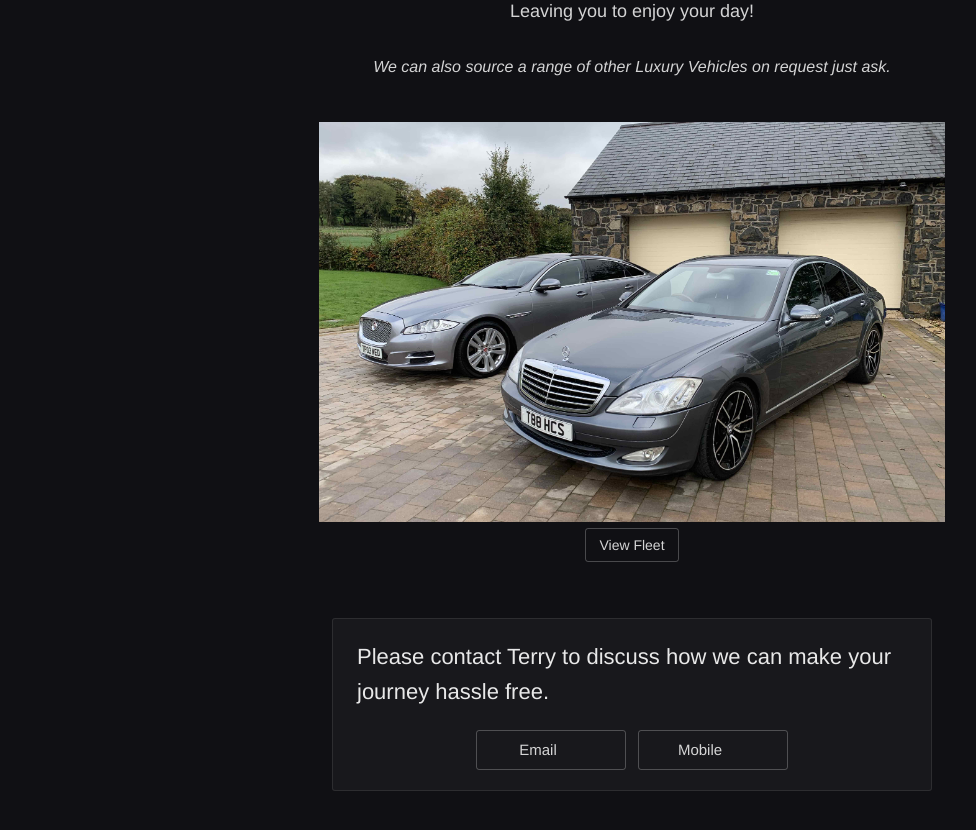
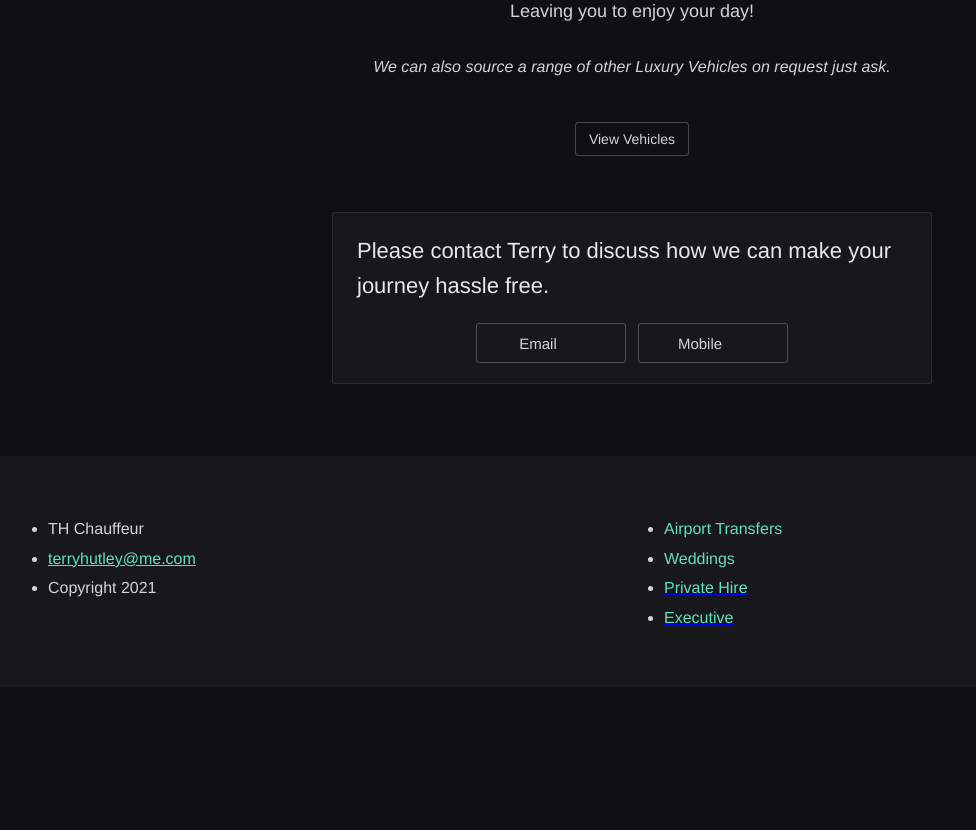
Before and after one commit to ryan-richards/thchauffeur, a Vue app: page /weddings in a window 1280 px wide. Shown: the part 1160-1990 px from the top of the page, without its empty margins (8-984 px from the left). After the commit the page ends 1847 px from the top, so only its background shows below. Built offline with nearby package versions, Linux system fonts and the light colour scheme; some icons are missing; what @vueuse/head would draw is missing.

Commit message:
button modal

```diff
--- a/src/views/AirportTransfers.vue
+++ b/src/views/AirportTransfers.vue
@@ -35,6 +35,16 @@
  <n-text italic>Travel in style in our Luxury Mercedes S class</n-text>
 </n-h3>
 
+ <n-space justify class="center" style="max-width: 700px" @click="openModal" >
+    <n-button @click="openModal">View Vehicles</n-button>
+</n-space>
+
+<n-modal v-model:show="showModal"
+:mask-closable="false" preset="dialog" title="Current Fleet"
+:show-icon="false" :on-close="unlock"
+>
+    <ImageSlider />
+</n-modal>
 
 <Contact />
 
@@ -45,13 +55,33 @@
 
 
 <script>
-import { defineComponent } from "vue";
+import { defineComponent , ref } from "vue";
 import Contact from "../components/Contact.vue"
+import ImageSlider from "../components/ImageSlider.vue"
 export default defineComponent({
   components: {
-    Contact
+    Contact,
+    ImageSlider
   },
-  setup() {},
+    setup() {
+
+    const showModal = ref(false);
+
+    function openModal(){
+      showModal.value = true;
+      document.body.classList.add("modal-open");
+    }
+
+    function unlock(){
+      document.body.classList.remove("modal-open");
+    }
+
+    return{
+      showModal,
+      openModal,
+      unlock
+    }
+    }
 });
 </script>
 
--- a/src/views/Executive.vue
+++ b/src/views/Executive.vue
@@ -39,6 +39,17 @@ Our Chauffeurs provide you with a discreet and confidential
 journey getting you there on time and fully refreshed.</n-text>
 </n-h3>
 
+<n-space justify class="center" style="max-width: 700px" @click="openModal" >
+    <n-button @click="openModal">View Vehicles</n-button>
+</n-space>
+
+<n-modal v-model:show="showModal"
+:mask-closable="false" preset="dialog" title="Current Fleet"
+:show-icon="false" :on-close="unlock"
+>
+    <ImageSlider />
+</n-modal>
+
 
 <Contact />
 
@@ -46,12 +57,33 @@ journey getting you there on time and fully refreshed.</n-text>
 </template>
 
 <script>
-import { defineComponent } from "vue";
+import { defineComponent , ref } from "vue";
 import Contact from "../components/Contact.vue"
+import ImageSlider from "../components/ImageSlider.vue"
 export default defineComponent({
   components: {
     Contact,
+    ImageSlider
   },
+    setup() {
+
+    const showModal = ref(false);
+
+    function openModal(){
+      showModal.value = true;
+      document.body.classList.add("modal-open");
+    }
+
+    function unlock(){
+      document.body.classList.remove("modal-open");
+    }
+
+    return{
+      showModal,
+      openModal,
+      unlock
+    }
+    }
 });
 </script>
 
--- a/src/views/PrivateHire.vue
+++ b/src/views/PrivateHire.vue
@@ -36,6 +36,17 @@
  <n-text italic>Let us drive you in comfort and style with no worries as to parking etc.</n-text>
 </n-h3>
 
+<n-space justify class="center" style="max-width: 700px" @click="openModal" >
+    <n-button @click="openModal">View Vehicles</n-button>
+</n-space>
+
+<n-modal v-model:show="showModal"
+:mask-closable="false" preset="dialog" title="Current Fleet"
+:show-icon="false" :on-close="unlock"
+>
+    <ImageSlider />
+</n-modal>
+
 
 <Contact />
 
@@ -43,12 +54,33 @@
 </template>
 
 <script>
-import { defineComponent } from "vue";
+import { defineComponent, ref} from "vue";
 import Contact from "../components/Contact.vue"
+import ImageSlider from "../components/ImageSlider.vue"
 export default defineComponent({
   components: {
     Contact,
+    ImageSlider
   },
+  setup() {
+
+    const showModal = ref(false);
+
+    function openModal(){
+      showModal.value = true;
+      document.body.classList.add("modal-open");
+    }
+
+    function unlock(){
+      document.body.classList.remove("modal-open");
+    }
+
+    return{
+      showModal,
+      openModal,
+      unlock
+    }
+  }
 });
 </script>
 
--- a/src/views/Weddings.vue
+++ b/src/views/Weddings.vue
@@ -52,16 +52,7 @@ We cover Northern Ireland and into the South as required.</n-h3>
 </n-space>
 
 <n-space justify class="center" style="max-width: 700px" @click="openModal" >
-<div class="pad">
-  <div class="overlay-fade">
-   <img
-          class="img-pad"
-          src="../assets/merc-jag.jpeg"
-    />
-    <n-button>View Fleet</n-button>
-    </div>
-  </div>
-
+    <n-button @click="openModal">View Vehicles</n-button>
 </n-space>
 
 <n-modal v-model:show="showModal"
```
